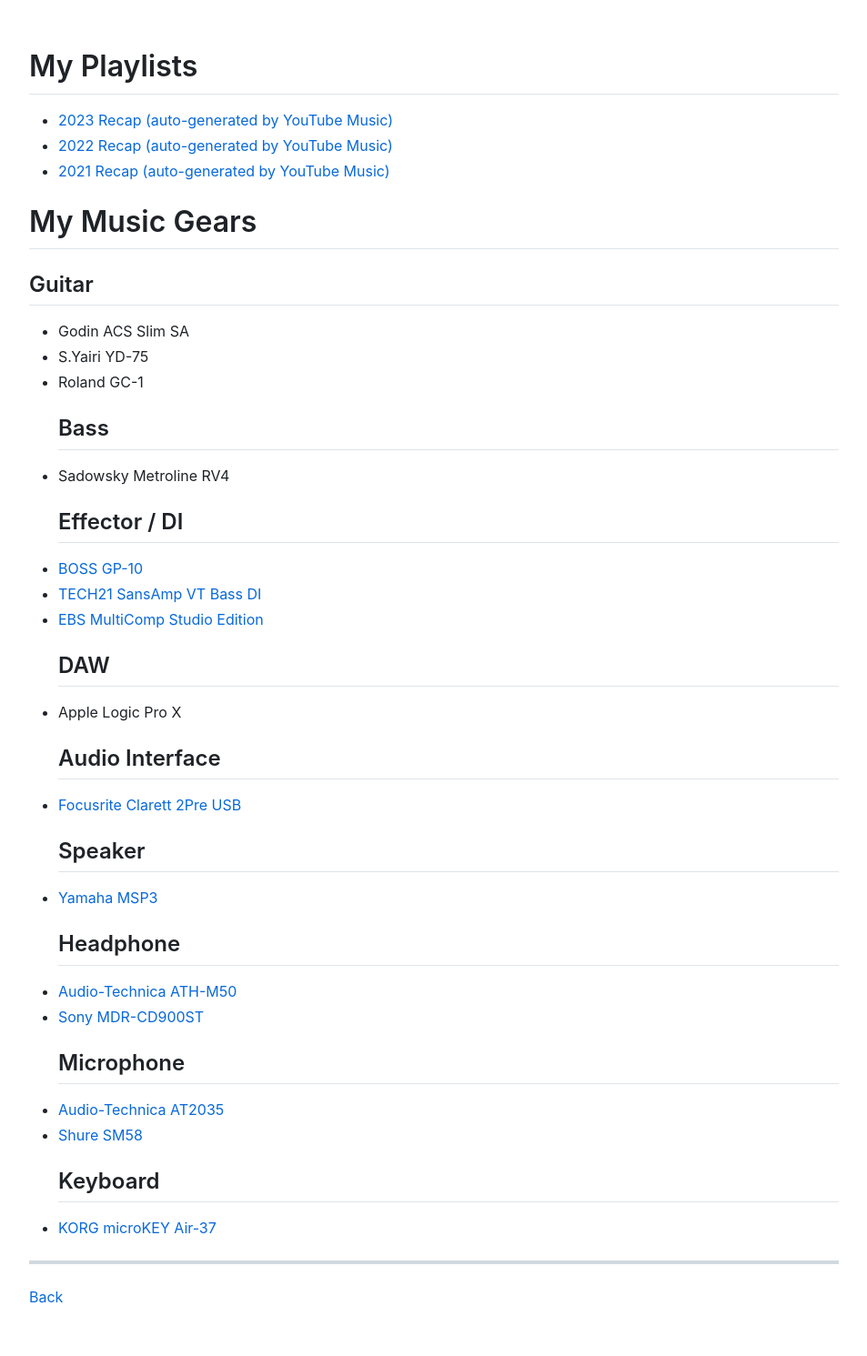
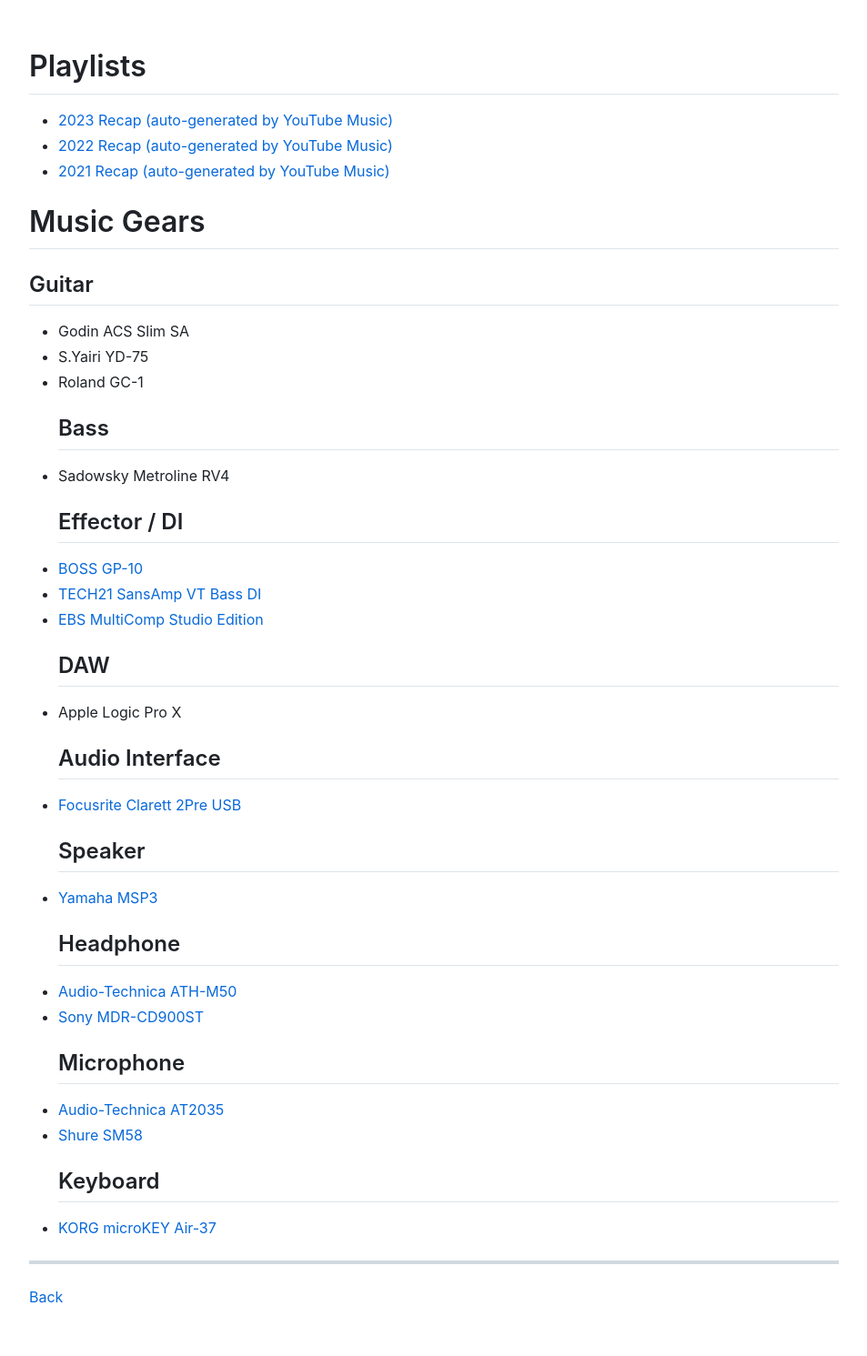
Before and after one commit to sankichi92/sankichi.net, a Jekyll site: the page built from music.md, in a window 1280 px wide. Shown: the whole page at 91% size, without its empty margins (163-1116 px from the left). Built offline with Jekyll 4.4.1, drawn with Linux system fonts in a browser that asks for light colours; nearby versions of some CDN libraries; our own code applies the rules of GitHub Pages for plain Markdown files.

Commit message:
Improve wording

```diff
--- a/music.md
+++ b/music.md
@@ -1,13 +1,13 @@
-# My Playlists
+# Playlists
 
 - [2023 Recap (auto-generated by YouTube Music)](https://music.youtube.com/playlist?list=LRYRlNJgs0v-R6mFW1BCdBtza65AO-u3YlMro&si=Y3n7inC5qDSXvSbw)
 - [2022 Recap (auto-generated by YouTube Music)](https://music.youtube.com/playlist?list=LRYRx6-z5i4BMocY1WNHE3kV-N83PUPV6HLrN&feature=share)
 - [2021 Recap (auto-generated by YouTube Music)](https://music.youtube.com/playlist?list=LRYRFr7DjYB05gI0LpMs3rZMCXo6YE1nRPEVA&feature=share)
 
-# My Music Gears
-{%- for equipment in site.data.music-gears %}
-## {{ equipment.category }}
-{%- for item in equipment.items %}
+# Music Gears
+{%- for gear_category in site.data.music-gears %}
+## {{ gear_category.category }}
+{%- for item in gear_category.items %}
 {%- if item.asin %}
 - [{{ item.maker }} {{ item.name }}](https://www.amazon.co.jp/dp/{{ item.asin }})
 {%- else %}
```
Also changed, not shown: sci-fi.md (+2 -2 lines), _data/sci-fi-books.yml (renamed from _data/sci-fi-bookshelf.yml).
